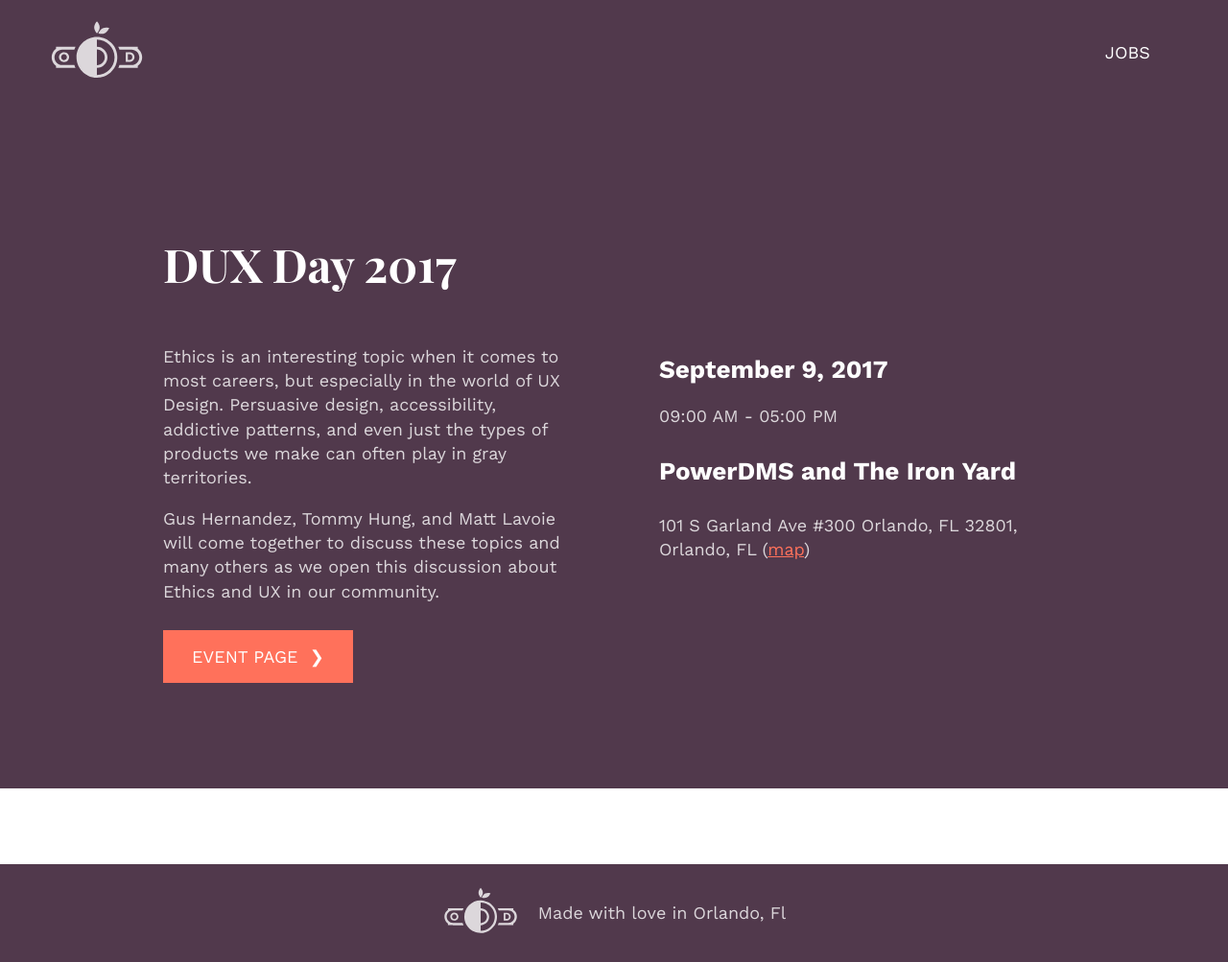
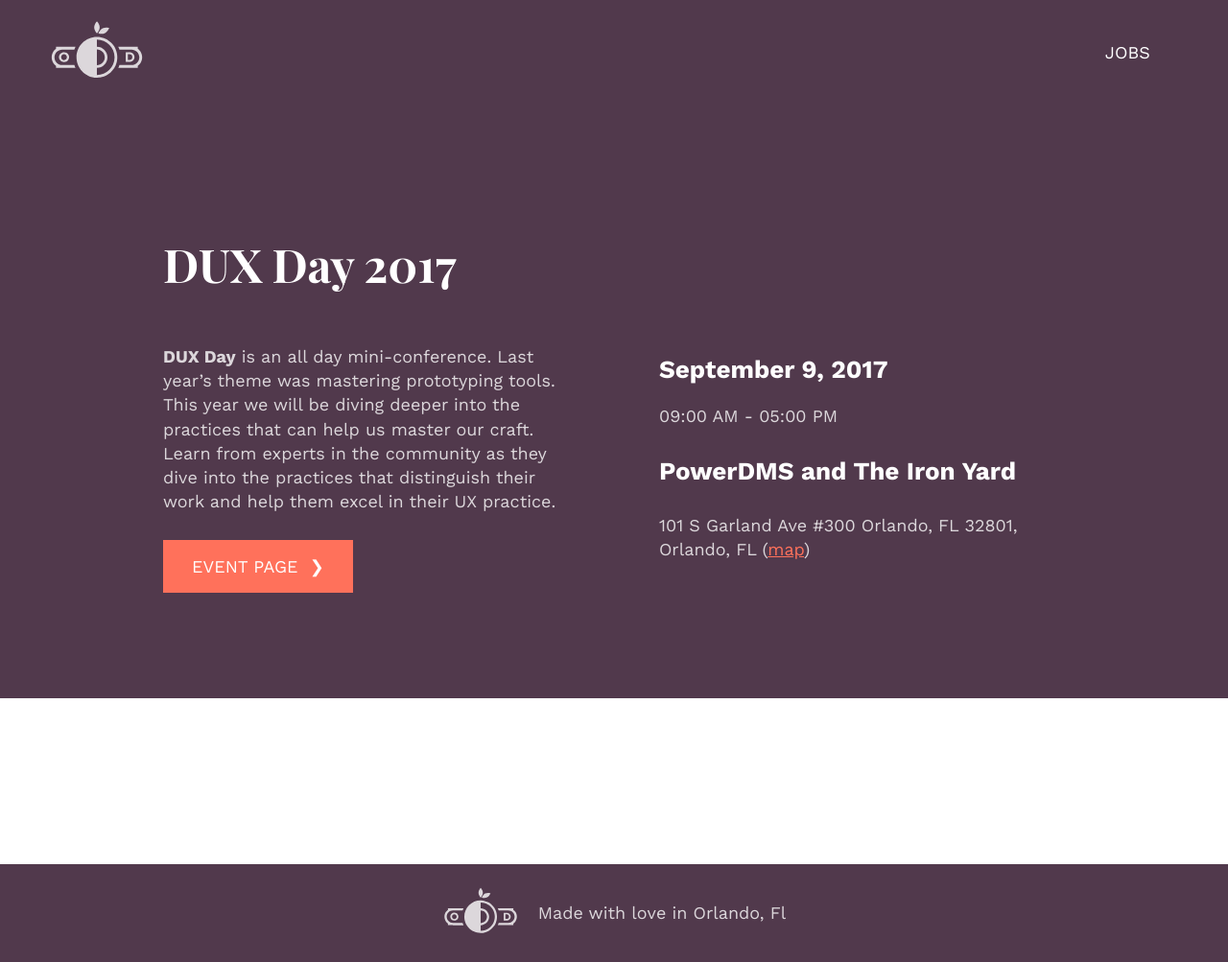
Before and after one commit to whosdustin/orlando-designers, a Jekyll site: the page built from _events/DUX-Meetup.markdown, in a window 1280 px wide. Shown: the whole page at 96% size. Built offline with Jekyll 4.4.1, drawn with Linux system fonts in a browser that asks for light colours; comment, search, counter and statistics services are not loaded.

Commit message:
Updated Dux Meetup

```diff
--- a/_events/DUX-Meetup.markdown
+++ b/_events/DUX-Meetup.markdown
@@ -7,6 +7,4 @@
 link: http://www.downtownux.com/#/dux-day-2017/
 ---
 
-Ethics is an interesting topic when it comes to most careers, but especially in the world of UX Design. Persuasive design, accessibility, addictive patterns, and even just the types of products we make can often play in gray territories.
-
-Gus Hernandez, Tommy Hung, and Matt Lavoie will come together to discuss these topics and many others as we open this discussion about Ethics and UX in our community.
+**DUX Day** is an all day mini-conference. Last year's theme was mastering prototyping tools. This year we will be diving deeper into the practices that can help us master our craft. Learn from experts in the community as they dive into the practices that distinguish their work and help them excel in their UX practice.
```
